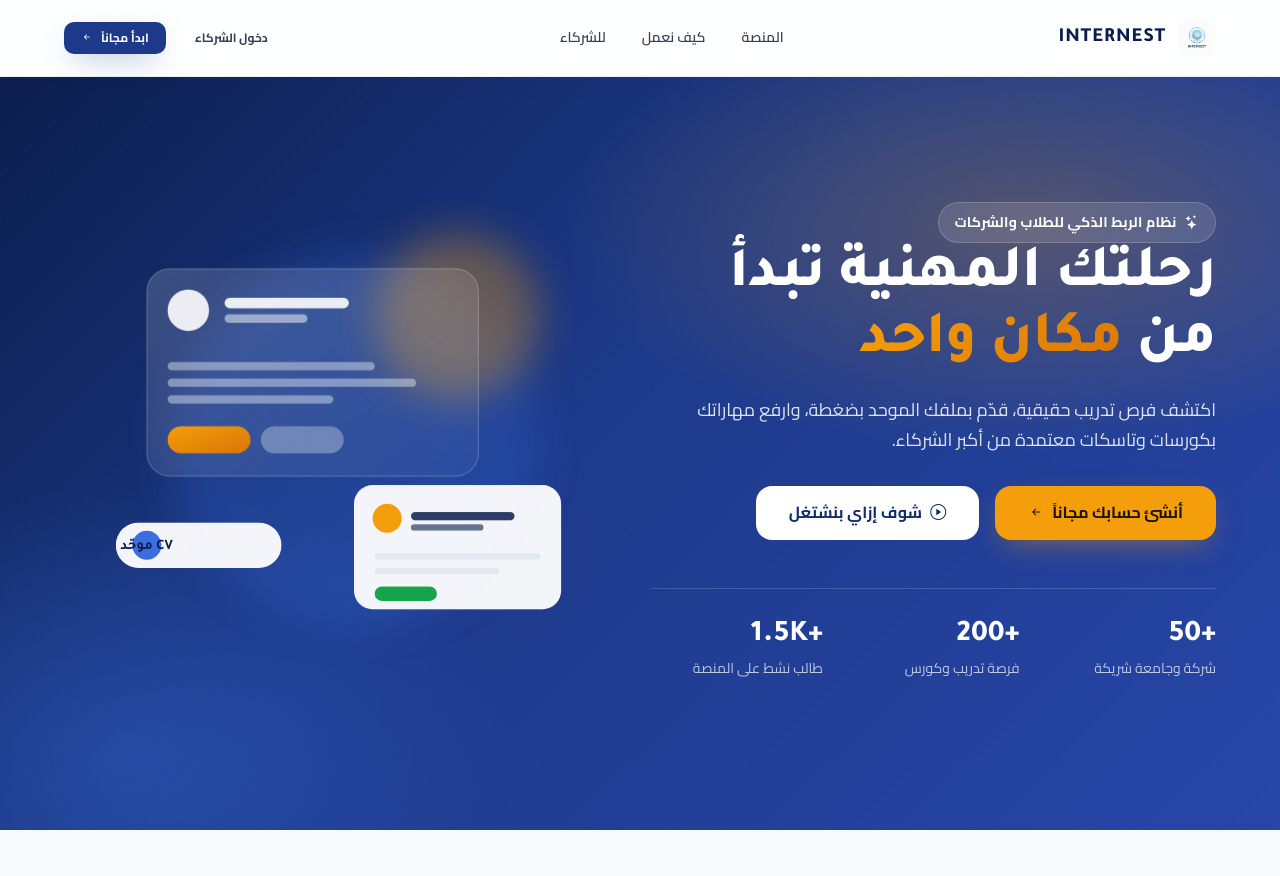
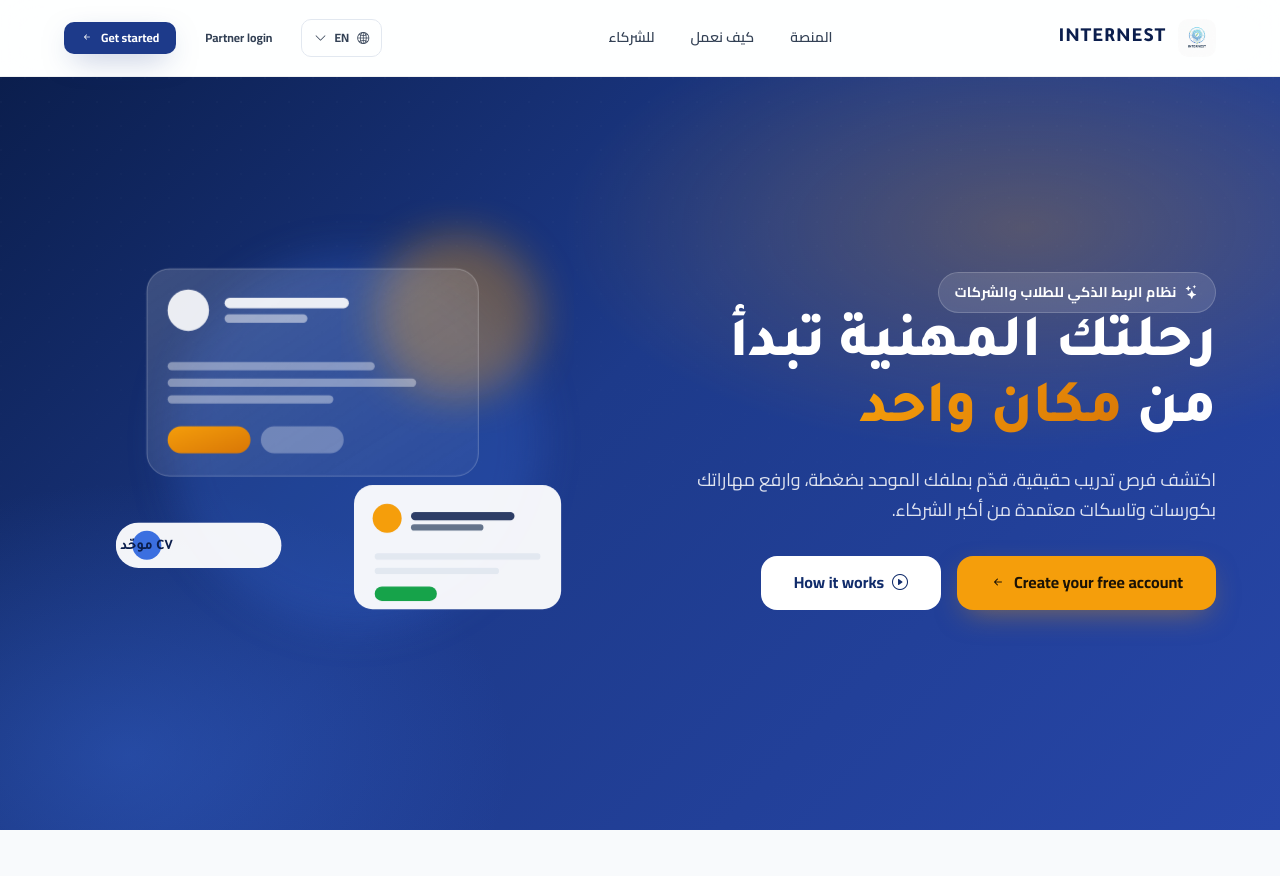
Before and after one commit to YoussefSameh-githup/internest-project, a Django app: page / in a window 1280 px wide. Shown: the top 876 px of the page. Run offline with Django 5.2, Linux system fonts and the light colour scheme.

Commit message:
feat(i18n,ux): AR/EN/DE/FR language switcher and cleaner landing hero
- settings.py: add German and French to LANGUAGES; configure
  SESSION_COOKIE_AGE (30 days), SESSION_EXPIRE_AT_BROWSER_CLOSE=False,
  SESSION_SAVE_EVERY_REQUEST=True for sticky logins. Persist language
  in a long-lived cookie via LANGUAGE_COOKIE_NAME/_AGE.
- Project urls.py exposes /i18n/setlang/ via Django's set_language view.
- base.html: load {% i18n %}, derive <html lang>/dir from
  get_current_language[_bidi], swap Bootstrap RTL/LTR stylesheet
  accordingly, and add an in-nav language switcher dropdown that POSTs
  to set_language with the current path as next.
- styles.css: language-switcher dropdown styling (toggle button,
  positioned menu, active-option highlight, accessible focus colors).
- locale/{ar,en,de,fr}/LC_MESSAGES/django.po: starter catalogues with
  the navbar/CTA strings translated. Run `python manage.py
  compilemessages` to generate the .mo files.
- landing_page.html: drop the hardcoded "+50 / +200 / +1.5K" stats
  block (no real data) and wrap the remaining CTA copy in
  {% trans %} so it follows the active language.

```diff
--- a/internest_core/static/css/styles.css
+++ b/internest_core/static/css/styles.css
@@ -1462,6 +1462,82 @@ input[type="checkbox"], input[type="radio"] {
 }
 .float-anim { animation: float 5s ease-in-out infinite; }
 
+/* ==========================================================================
+   Language switcher
+   ========================================================================== */
+
+.lang-switcher { position: relative; }
+
+.lang-switcher__toggle {
+    display: inline-flex;
+    align-items: center;
+    gap: var(--space-2);
+    padding: var(--space-2) var(--space-3);
+    border-radius: var(--radius-md);
+    background-color: transparent;
+    border: 1px solid var(--color-border);
+    color: var(--slate-700);
+    font-weight: 700;
+    font-size: var(--text-xs);
+    cursor: pointer;
+    transition: background-color var(--duration-fast) var(--ease-out),
+                border-color var(--duration-fast) var(--ease-out);
+}
+.lang-switcher__toggle:hover {
+    background-color: var(--slate-100);
+    border-color: var(--slate-300);
+}
+
+.lang-switcher__menu {
+    position: absolute;
+    top: calc(100% + 6px);
+    inset-inline-end: 0;
+    min-width: 200px;
+    background-color: var(--white);
+    border: 1px solid var(--color-border);
+    border-radius: var(--radius-md);
+    box-shadow: var(--shadow-xl);
+    padding: var(--space-2);
+    display: none;
+    z-index: 110;
+}
+.lang-switcher.is-open .lang-switcher__menu { display: flex; flex-direction: column; gap: 2px; }
+
+.lang-switcher__option {
+    display: flex;
+    align-items: center;
+    gap: var(--space-3);
+    width: 100%;
+    padding: var(--space-2) var(--space-3);
+    background-color: transparent;
+    border: 0;
+    border-radius: var(--radius-sm);
+    cursor: pointer;
+    text-align: start;
+    color: var(--slate-700);
+    font-family: var(--font-body);
+    font-size: var(--text-sm);
+    transition: background-color var(--duration-fast) var(--ease-out);
+}
+.lang-switcher__option:hover { background-color: var(--slate-100); }
+.lang-switcher__option.is-active { background-color: var(--brand-50); color: var(--brand-800); }
+
+.lang-switcher__code {
+    display: inline-flex;
+    align-items: center;
+    justify-content: center;
+    min-width: 32px;
+    height: 22px;
+    border-radius: var(--radius-sm);
+    background-color: var(--slate-100);
+    color: var(--slate-700);
+    font-weight: 800;
+    font-size: 10px;
+    letter-spacing: 0.04em;
+}
+.lang-switcher__option.is-active .lang-switcher__code { background-color: var(--brand-100); color: var(--brand-800); }
+.lang-switcher__name { flex: 1; }
+
 /* Print */
 @media print {
     .nav, .footer, .flash-stack { display: none !important; }
--- a/internest_core/templates/internship/base.html
+++ b/internest_core/templates/internship/base.html
@@ -1,6 +1,8 @@
-{% load static %}
+{% load static i18n %}
+{% get_current_language as LANGUAGE_CODE %}
+{% get_current_language_bidi as LANGUAGE_BIDI %}
 <!DOCTYPE html>
-<html lang="ar" dir="rtl">
+<html lang="{{ LANGUAGE_CODE }}" dir="{% if LANGUAGE_BIDI %}rtl{% else %}ltr{% endif %}">
 <head>
     <meta charset="UTF-8">
     <meta name="viewport" content="width=device-width, initial-scale=1.0">
@@ -16,7 +18,11 @@
     <link href="https://fonts.googleapis.com/css2?family=Cairo:wght@400;500;600;700;800&family=Tajawal:wght@500;700;800;900&display=swap" rel="stylesheet">
 
     <link rel="stylesheet" href="https://cdn.jsdelivr.net/npm/bootstrap-icons@1.11.3/font/bootstrap-icons.css">
-    <link rel="stylesheet" href="https://cdn.jsdelivr.net/npm/bootstrap@5.3.3/dist/css/bootstrap.rtl.min.css">
+    {% if LANGUAGE_BIDI %}
+        <link rel="stylesheet" href="https://cdn.jsdelivr.net/npm/bootstrap@5.3.3/dist/css/bootstrap.rtl.min.css">
+    {% else %}
+        <link rel="stylesheet" href="https://cdn.jsdelivr.net/npm/bootstrap@5.3.3/dist/css/bootstrap.min.css">
+    {% endif %}
 
     <link rel="stylesheet" href="{% static 'css/styles.css' %}">
 
@@ -55,23 +61,49 @@
             </ul>
 
             <div class="nav__cta">
+                {# Language switcher #}
+                <div class="lang-switcher" id="langSwitcher">
+                    <button type="button" class="lang-switcher__toggle" aria-haspopup="true" aria-expanded="false">
+                        <i class="bi bi-globe2"></i>
+                        <span>{{ LANGUAGE_CODE|upper }}</span>
+                        <i class="bi bi-chevron-down" style="font-size: 12px;"></i>
+                    </button>
+                    <div class="lang-switcher__menu" role="menu">
+                        {% get_available_languages as LANGUAGES %}
+                        {% for lang_code, lang_name in LANGUAGES %}
+                            <form action="{% url 'set_language' %}" method="post" style="margin: 0;">
+                                {% csrf_token %}
+                                <input name="next" type="hidden" value="{{ request.get_full_path }}">
+                                <input name="language" type="hidden" value="{{ lang_code }}">
+                                <button type="submit"
+                                        class="lang-switcher__option {% if lang_code == LANGUAGE_CODE %}is-active{% endif %}"
+                                        role="menuitem">
+                                    <span class="lang-switcher__code">{{ lang_code|upper }}</span>
+                                    <span class="lang-switcher__name">{{ lang_name }}</span>
+                                    {% if lang_code == LANGUAGE_CODE %}<i class="bi bi-check2" style="margin-inline-start: auto;"></i>{% endif %}
+                                </button>
+                            </form>
+                        {% endfor %}
+                    </div>
+                </div>
+
                 {% if user.is_authenticated %}
                     {% if has_partner_profile %}
                         <a href="{% url 'partner_submit_choose' %}" class="btn btn--accent btn--sm">
-                            <i class="bi bi-plus-lg"></i> إضافة محتوى
+                            <i class="bi bi-plus-lg"></i> {% trans "Add content" %}
                         </a>
                     {% endif %}
                     <a href="{% url 'logout' %}" class="btn btn--ghost btn--sm">
-                        <i class="bi bi-box-arrow-right"></i> خروج
+                        <i class="bi bi-box-arrow-right"></i> {% trans "Logout" %}
                     </a>
                 {% else %}
-                    <a href="{% url 'partner_login' %}" class="btn btn--ghost btn--sm">دخول الشركاء</a>
+                    <a href="{% url 'partner_login' %}" class="btn btn--ghost btn--sm">{% trans "Partner login" %}</a>
                     <a href="{% url 'login_or_signup' %}" class="btn btn--primary btn--sm">
-                        ابدأ مجاناً <i class="bi bi-arrow-left-short"></i>
+                        {% trans "Get started" %} <i class="bi bi-arrow-left-short"></i>
                     </a>
                 {% endif %}
 
-                <button class="nav__toggle" id="navToggle" aria-label="فتح القائمة">
+                <button class="nav__toggle" id="navToggle" aria-label="{% trans 'Open menu' %}">
                     <i class="bi bi-list" style="font-size: 24px;"></i>
                 </button>
             </div>
@@ -198,6 +230,21 @@
             });
         })();
 
+        // Language switcher dropdown
+        (function() {
+            var sw = document.getElementById('langSwitcher');
+            if (!sw) return;
+            var btn = sw.querySelector('.lang-switcher__toggle');
+            btn.addEventListener('click', function(e) {
+                e.stopPropagation();
+                sw.classList.toggle('is-open');
+                btn.setAttribute('aria-expanded', sw.classList.contains('is-open'));
+            });
+            document.addEventListener('click', function(e) {
+                if (!sw.contains(e.target)) sw.classList.remove('is-open');
+            });
+        })();
+
         // Auto-dismiss flash messages after 6s
         (function() {
             var flashes = document.querySelectorAll('.flash');
--- a/internest_core/templates/internship/landing_page.html
+++ b/internest_core/templates/internship/landing_page.html
@@ -1,7 +1,7 @@
 {% extends 'internship/base.html' %}
-{% load static %}
+{% load static i18n %}
 
-{% block title %}Internest — رحلتك المهنية تبدأ من هنا{% endblock %}
+{% block title %}Internest — {% trans "Your career journey starts here" %}{% endblock %}
 
 {% block content %}
 
@@ -24,26 +24,11 @@
 
                 <div class="hero__cta">
                     <a href="{% url 'login_or_signup' %}" class="btn btn--accent btn--lg">
-                        أنشئ حسابك مجاناً <i class="bi bi-arrow-left-short"></i>
+                        {% trans "Create your free account" %} <i class="bi bi-arrow-left-short"></i>
                     </a>
                     <a href="#how-it-works" class="btn btn--white btn--lg">
-                        <i class="bi bi-play-circle"></i> شوف إزاي بنشتغل
+                        <i class="bi bi-play-circle"></i> {% trans "How it works" %}
                     </a>
-                </div>
-
-                <div class="hero__stats">
-                    <div>
-                        <div class="hero__stat-value">+50</div>
-                        <div class="hero__stat-label">شركة وجامعة شريكة</div>
-                    </div>
-                    <div>
-                        <div class="hero__stat-value">+200</div>
-                        <div class="hero__stat-label">فرصة تدريب وكورس</div>
-                    </div>
-                    <div>
-                        <div class="hero__stat-value">+1.5K</div>
-                        <div class="hero__stat-label">طالب نشط على المنصة</div>
-                    </div>
                 </div>
             </div>
 
```
Also changed, not shown: internest_app_project/settings.py (+12 -1 lines), locale/ar/LC_MESSAGES/django.po (added), locale/de/LC_MESSAGES/django.po (added), locale/en/LC_MESSAGES/django.po (added), locale/fr/LC_MESSAGES/django.po (added).
